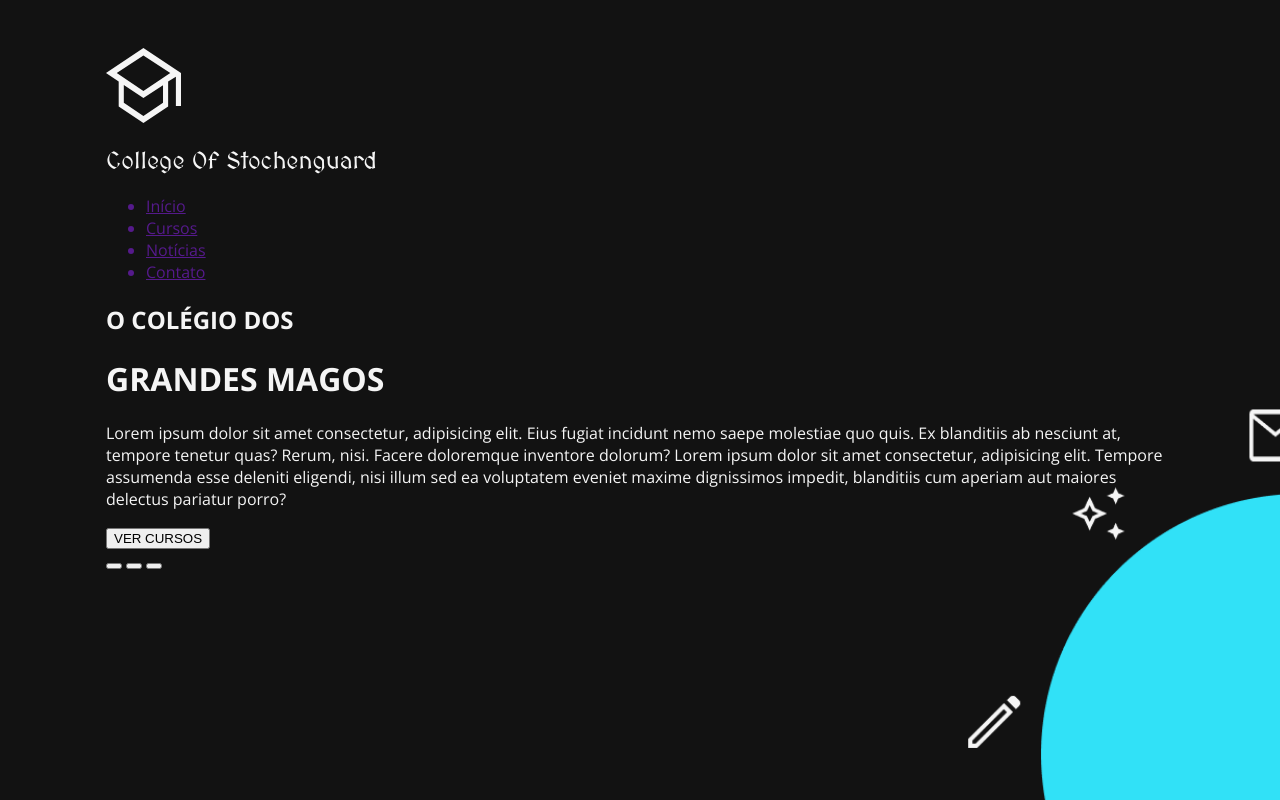
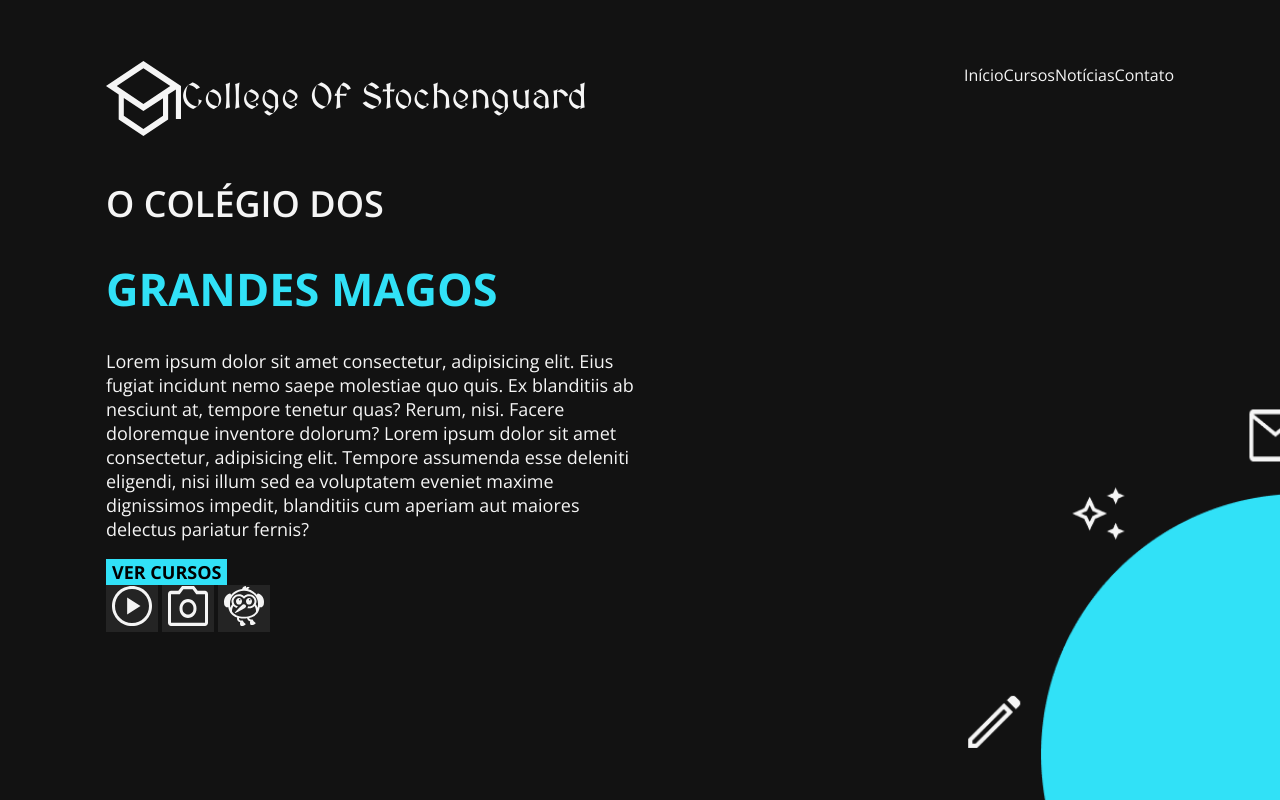
Before and after one commit to Paulo-Henrique-Silva/magic-college-landing-page, a plain HTML site: page index.html in a window 1280 px wide. Drawn offline with nearby package versions, Linux system fonts and the light colour scheme.

Commit message:
Aplicação dos estilos básicos.

```diff
--- a/index.html
+++ b/index.html
@@ -7,9 +7,12 @@
 
         <link rel="stylesheet" type="text/css" href="style.css">
 
-        <link href="https://fonts.googleapis.com/css2?family=MedievalSharp&family=Open+Sans:wght@400;700&display=swap" rel="stylesheet">
+        <link href="https://fonts.googleapis.com/css2?family=MedievalSharp&family=Open+Sans:wght@400;600;700&display=swap" rel="stylesheet">
 
         <title>Stochenguard</title>
+
+        <!--Adds an icon to web page.-->
+        <link rel="shortcut icon" href="imgs/logo.svg">
     </head>
     <body>
         <div class="header">
@@ -33,16 +36,16 @@
                 <h2>O COLÉGIO DOS</h2>
                 <h1>GRANDES MAGOS</h1>
 
-                <p>Lorem ipsum dolor sit amet consectetur, adipisicing elit. Eius fugiat incidunt nemo saepe molestiae quo quis. Ex blanditiis ab nesciunt at, tempore tenetur quas? Rerum, nisi. Facere doloremque inventore dolorum? Lorem ipsum dolor sit amet consectetur, adipisicing elit. Tempore assumenda esse deleniti eligendi, nisi illum sed ea voluptatem eveniet maxime dignissimos impedit, blanditiis cum aperiam aut maiores delectus pariatur porro?</p>
+                <p>Lorem ipsum dolor sit amet consectetur, adipisicing elit. Eius fugiat incidunt nemo saepe molestiae quo quis. Ex blanditiis ab nesciunt at, tempore tenetur quas? Rerum, nisi. Facere doloremque inventore dolorum? Lorem ipsum dolor sit amet consectetur, adipisicing elit. Tempore assumenda esse deleniti eligendi, nisi illum sed ea voluptatem eveniet maxime dignissimos impedit, blanditiis cum aperiam aut maiores delectus pariatur fernis?</p>
 
             </div>
 
             <button>VER CURSOS</button>
 
             <div class="social-buttons">
-                <button id="btn-play"></button>
-                <button id="btn-photo"></button>
-                <button id="btn-bird"></button>
+                <button id="btn-play"><img src="imgs/play_circle.svg" alt="PLAY"></button>
+                <button id="btn-photo"><img src="imgs/photo.svg" alt="PHOTO"></button>
+                <button id="btn-bird"><img src="imgs/bird.svg" alt="BIRD"></button>
             </div>
         </div>
     </body>
--- a/style.css
+++ b/style.css
@@ -22,8 +22,78 @@ html
     background-size: cover;
 }
 
+h1
+{
+    font-weight: bold;
+    font-size: 45px;
+
+    color: var(--blue);
+}
+
+h2
+{
+    font-weight: 600;
+    font-size: 36px;
+}
+
+p
+{
+    font-size: 18px;
+}
+
+.header, .site-logo, .menu, .menu ul
+{
+    display: flex;
+}
+
+.site-logo
+{
+    float: left;
+}
+
 .site-logo h2
 {
     font-weight: normal;
     font-family: 'MedievalSharp', cursive;
 }
+
+.menu
+{
+    display: inline-block;
+    margin-left: auto;
+    margin-right: 0px;
+}
+
+.menu ul
+{
+    list-style-type: none;
+}
+
+.menu a, .menu a:visited, .menu a:hover, .menu a:active
+{
+    color: inherit;
+    text-decoration: none;
+}
+
+.content
+{
+    width: 50%;
+}
+
+.content button
+{
+    border: none;
+    box-sizing: border-box;
+    background-color: var(--blue);
+
+    font-size: 18px;
+    font-weight: bold;
+    font-family: 'Open Sans', sans-serif;
+}
+
+.social-buttons button
+{
+    border: none;
+    box-sizing: border-box;
+    background-color: var(--light-black);
+}
```
